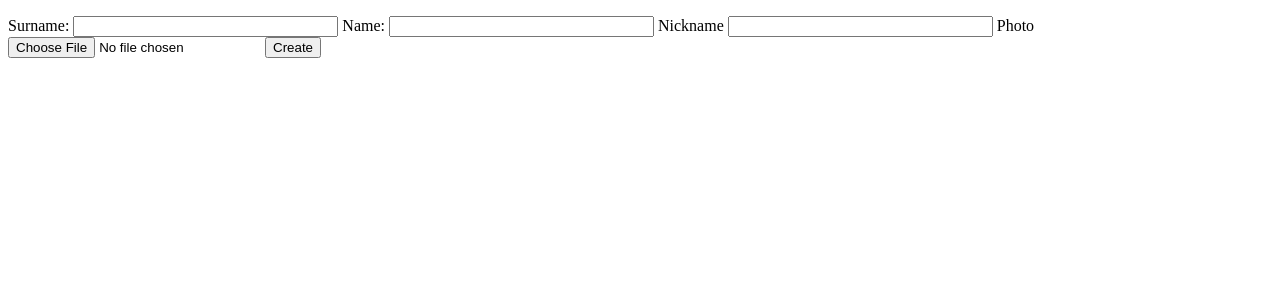
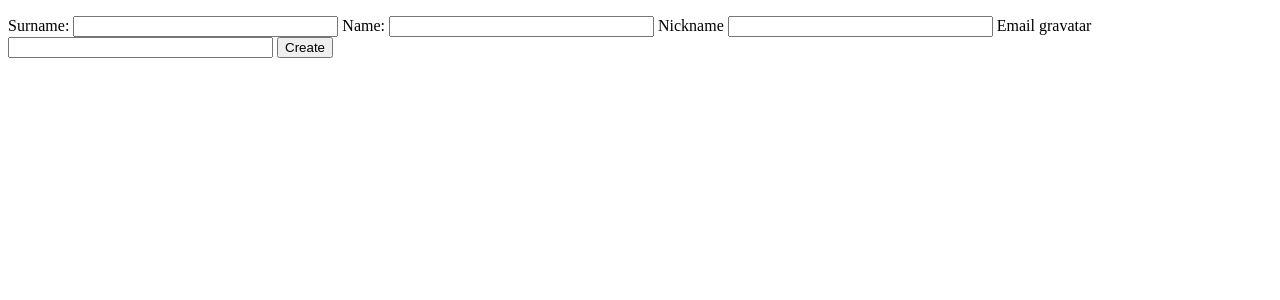
Before and after one commit to Kozea/babylon, a Flask app: page /add_player in a window 1280 px wide. Shown: the part 106-406 px from the top of the page. Run offline with Flask 2, Linux system fonts and the light colour scheme.

Commit message:
gravatar mise en place

```diff
--- a/main.py
+++ b/main.py
@@ -9,6 +9,7 @@ from itertools import groupby
 from copy import deepcopy
 from collections import OrderedDict
 from flask_sqlalchemy import SQLAlchemy
+import urllib, hashlib
 
 
 # configuration
@@ -59,7 +60,7 @@ class User(db.Model):
     surname = db.Column(db.String(100))
     name = db.Column(db.String(100))
     nickname = db.Column(db.String(100), unique=True)
-    photo = db.Column(db.String(200))
+    photo = db.Column(db.String(400))
 
     def __init__(self, surname, name, nickname, photo):
         self.surname = surname
@@ -130,6 +131,12 @@ def ranking():
         unordered_ranking, key=lambda user: -user.ranking)
     return render_template('ranking.html', users=ordered_ranking)
 
+
+def get_gravatar_url(email):
+    # construct the url
+    gravatar_url = "http://www.gravatar.com/avatar/" + hashlib.md5(photo.lower()).hexdigest() + "?"
+    gravatar_url += urllib.parse.urlencode({'d':default, 's':str(size)})
+    return gravatar_url
 
 @app.route('/tournament', methods=['GET', 'POST'])
 def tournament():
@@ -266,21 +273,11 @@ def add_player():
         name = request.form['name']
         nickname = request.form['nickname']
 
-        filename = ""
         # Get user photo and work on it
-        photo = request.files['photo']
-        if photo and allowed_file(photo.filename):
-            nickname = nickname.replace(" ", "")
-            nickname = nickname.replace("/", "")
-            nickname = nickname.replace("\\", "")
-            filename = (
-                app.config['UPLOAD_FOLDER'] + "/" +
-                nickname + get_extension_file(photo.filename))
-            photo.save(filename)
-            with open(filename, 'r+b') as f:
-                with Image.open(f) as image:
-                    cover = resizeimage.resize_contain(image, [200, 100])
-                    cover.save(filename, image.format)
+        photo = request.form['photo']
+        photo = photo.encode('utf-8')
+        default = "http://www.corsaire-editions.com/pub/fond-ecran-chaton.jpg"
+        size = 40
 
         # If some field are empty
         if surname == "" or name == "" or nickname == "":
@@ -294,7 +291,7 @@ def add_player():
                 error = "This nickname is already used !"
             else:
                 # Add the new user to the database
-                new_user = User(surname, name, nickname, filename)
+                new_user = User(surname, name, nickname, photo)
 
                 db.session.add(new_user)
                 db.session.commit()
--- a/templates/add_player.html
+++ b/templates/add_player.html
@@ -19,8 +19,8 @@
         <label>Nickname</label>
         <input type=integer size=30 name=nickname>
 
-        <label>Photo</label>
-        <input type=file size=30 name=photo>
+        <label>Email gravatar</label>
+        <input type=string size=30 name=photo>
 
         <input type=submit value=Create>
 
--- a/templates/ranking.html
+++ b/templates/ranking.html
@@ -10,7 +10,7 @@
 <tr>
     <th>
         <figure>
-            <img src={{user.photo}}>
+            <img src={{get_gravatar_url(user.photo)}}>
             <figcaption>
 
                 <h2>
```
